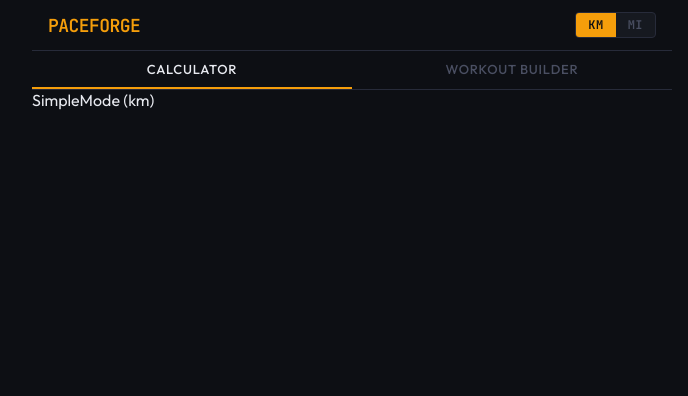
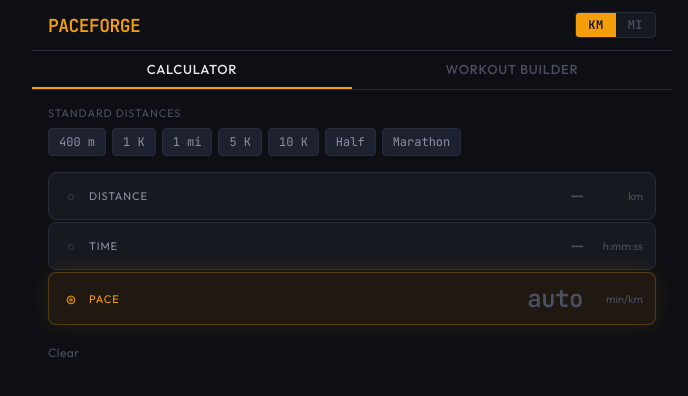
Before and after one commit to luizmaiadk-art/RunWalkCalc, a React (Vite) app: page / in a window 1280 px wide. Shown: the top 396 px of the page, without its empty margins (288-976 px from the left). Built offline with nearby package versions, Linux system fonts and the light colour scheme.

Commit message:
feat: add SimpleMode with distance presets and live triangle calculator

```diff
--- /dev/null
+++ b/src/components/DistancePresets.tsx
@@ -0,0 +1,36 @@
+import { STANDARD_DISTANCES } from '../engine/constants';
+
+interface Props {
+  onSelect: (meters: number) => void;
+  activeM: number | null;
+}
+
+export function DistancePresets({ onSelect, activeM }: Props) {
+  return (
+    <div style={{ display: 'flex', flexWrap: 'wrap', gap: 6 }}>
+      {STANDARD_DISTANCES.map(d => {
+        const active = activeM !== null && Math.abs(activeM - d.value) < 1;
+        return (
+          <button
+            key={d.label}
+            onClick={() => onSelect(d.value)}
+            style={{
+              padding: '5px 10px',
+              fontSize: 12,
+              fontFamily: 'var(--font-num)',
+              fontWeight: active ? 600 : 400,
+              color: active ? 'var(--bg)' : 'var(--text-2)',
+              background: active ? 'var(--amber)' : 'var(--surface-hi)',
+              border: `1px solid ${active ? 'var(--amber)' : 'var(--border)'}`,
+              borderRadius: 'var(--r-sm)',
+              cursor: 'pointer',
+              transition: 'background 0.12s, color 0.12s',
+            }}
+          >
+            {d.label}
+          </button>
+        );
+      })}
+    </div>
+  );
+}
--- a/src/components/SimpleMode.tsx
+++ b/src/components/SimpleMode.tsx
@@ -1,5 +1,58 @@
-import { DistanceUnit, Segment } from '../engine/types';
-interface Props { unit: DistanceUnit; onSegmentChange: (seg: Segment) => void; }
-export function SimpleMode({ unit }: Props) {
-  return <div>SimpleMode ({unit})</div>;
+import { useEffect, useState } from 'react';
+import { Segment, DistanceUnit } from '../engine/types';
+import { solveSegment } from '../engine/solver';
+import { TriangleInput } from './TriangleInput';
+import { DistancePresets } from './DistancePresets';
+
+function makeSegment(): Segment {
+  return {
+    id: 'simple',
+    type: 'run',
+    distanceM: null,
+    durationS: null,
+    paceSPerKm: null,
+    derived: 'pace',
+  };
 }
+
+interface Props {
+  unit: DistanceUnit;
+  onSegmentChange: (seg: Segment) => void;
+}
+
+export function SimpleMode({ unit, onSegmentChange }: Props) {
+  const [seg, setSeg] = useState<Segment>(makeSegment);
+
+  useEffect(() => { onSegmentChange(seg); }, [seg]);
+
+  function handlePreset(meters: number) {
+    const updated = solveSegment({ ...seg, distanceM: meters });
+    setSeg(updated);
+  }
+
+  return (
+    <div style={{ padding: 16, display: 'flex', flexDirection: 'column', gap: 16 }}>
+      <div>
+        <p style={{ fontSize: 11, color: 'var(--text-3)', textTransform: 'uppercase', letterSpacing: '0.08em', marginBottom: 8 }}>
+          Standard Distances
+        </p>
+        <DistancePresets onSelect={handlePreset} activeM={seg.distanceM} />
+      </div>
+
+      <TriangleInput segment={seg} unit={unit} onChange={setSeg} />
+
+      <button
+        onClick={() => setSeg(makeSegment())}
+        style={{
+          alignSelf: 'flex-start',
+          fontSize: 12,
+          color: 'var(--text-3)',
+          padding: '4px 0',
+          letterSpacing: '0.04em',
+        }}
+      >
+        Clear
+      </button>
+    </div>
+  );
+}
```
